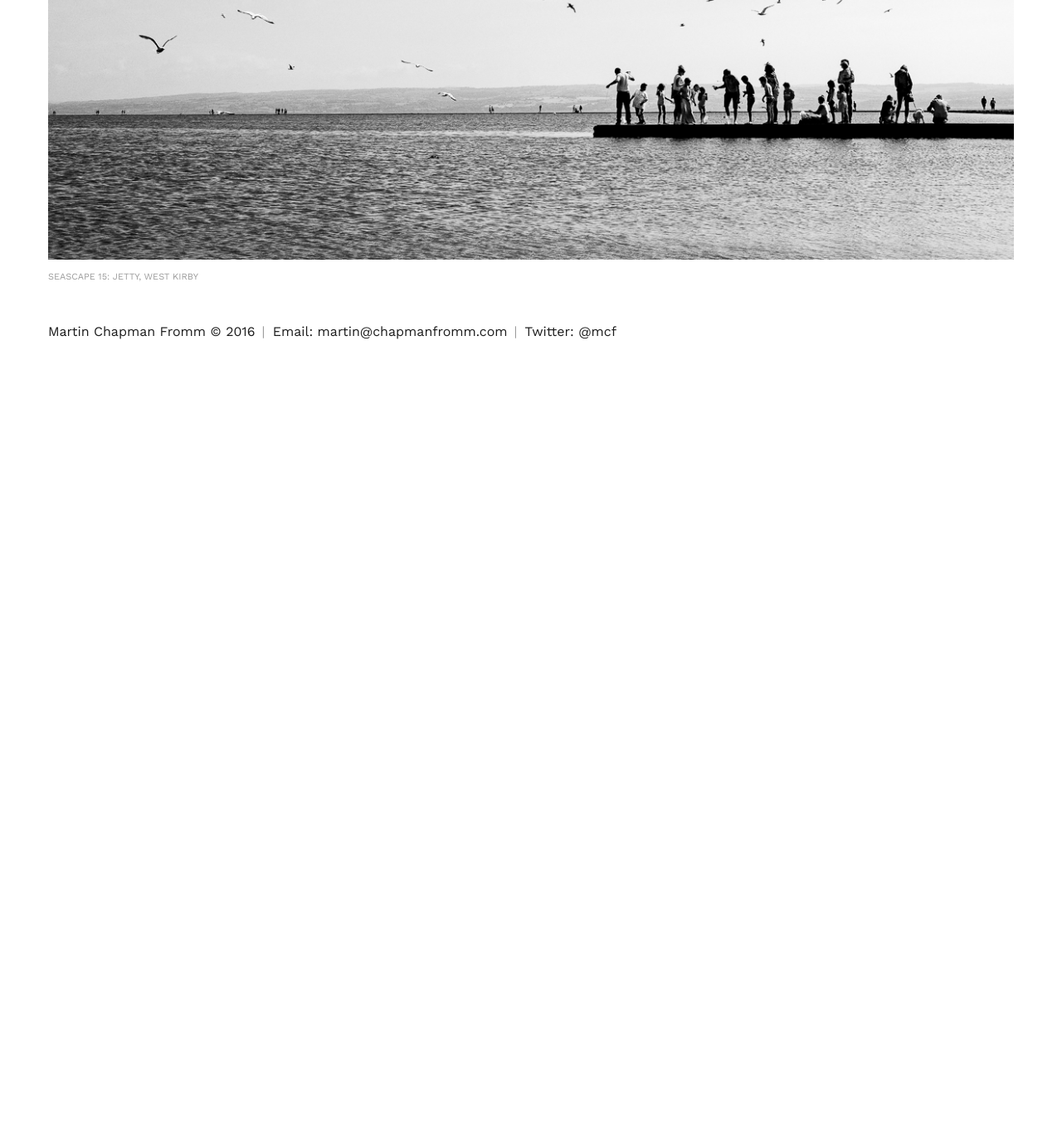
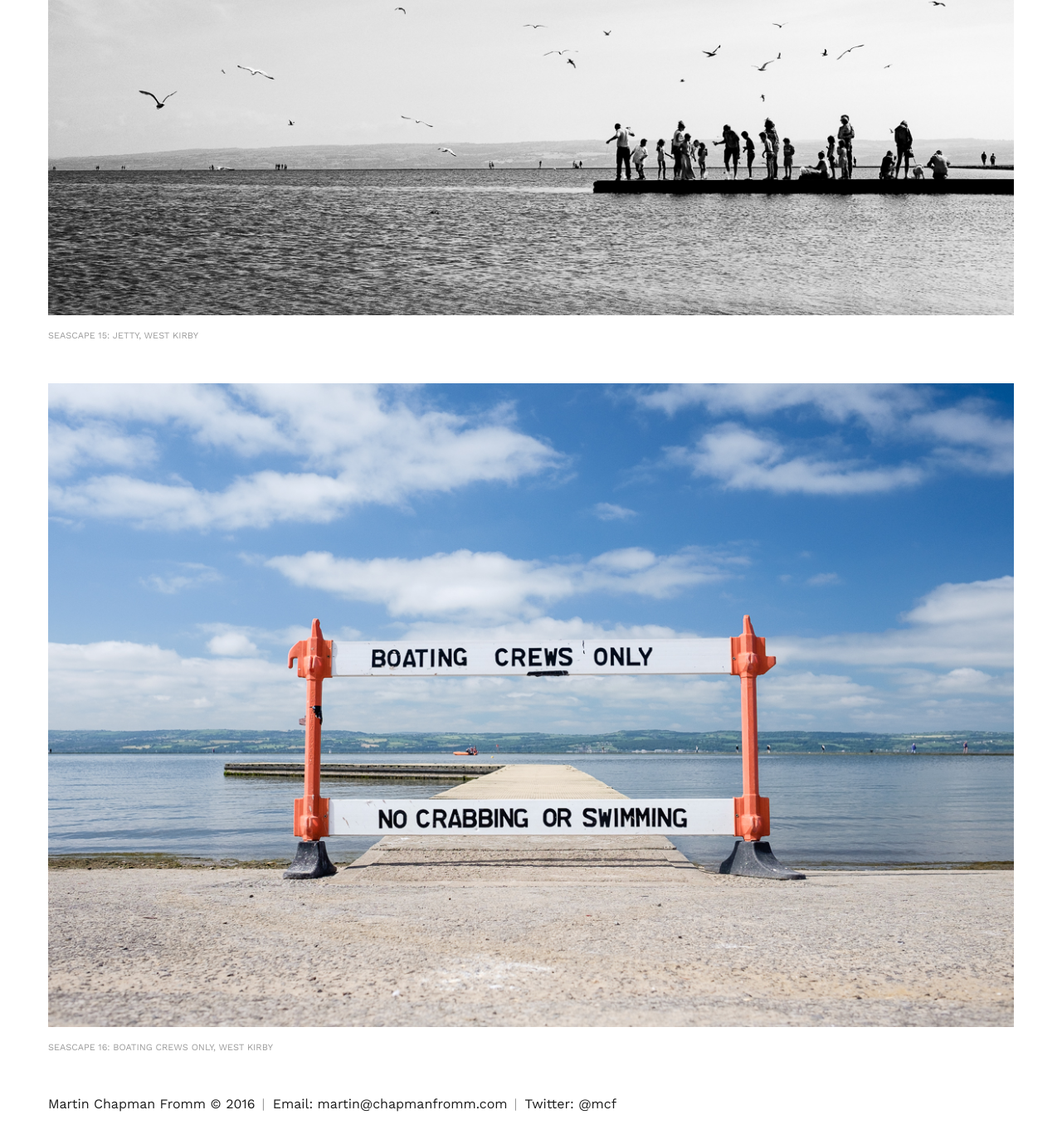
Before and after one commit to martincf/chapmanfromm, a Jekyll site: the page built from Seascape.md, in a window 1280 px wide and 1400 px high, scrolled down 9455 px. Shown: the top 1379 px of the window at 83% size. Built offline with Jekyll 4.4.1, drawn with Linux system fonts in a browser that asks for light colours; before the commit the page ends 9922 px from its top, so only the background shows below that.

Commit message:
New seascape image; added JQuery link.

```diff
--- a/_data/images.yml
+++ b/_data/images.yml
@@ -7,12 +7,12 @@
 - src: seascape14.jpg
   alt: "Seascape 14: Marine Water, West Kirby"
   category: seascape
-  home: 0
+  home: 1
   aspect: landscape
 - src: seascape01.jpg
   alt: "Seascape 01: Marine Walk, West Kirby"
   category: seascape
-  home: 1
+  home: 0
   aspect: landscape
 - src: seascape09.jpg
   alt: "Seascape 09: Perch Rock Lighthouse, New Brighton"
@@ -73,6 +73,11 @@
   category: seascape
   home: 0
   aspect: landscape
+- src: seascape16.jpg
+  alt: "Seascape 16: Boating Crews Only, West Kirby"
+  category: seascape
+  home: 1
+  aspect: landscape
 
 # STREETSCAPE
 - src: streetscape01.jpg
@@ -96,7 +101,7 @@
   home: 0
   aspect: landscape
 - src: streetscape05.jpg
-  alt: "Streetscape 05: The Watcher, Liverpool"
+  alt: "Streetscape 05: The Watchers, Liverpool"
   category: streetscape
   home: 0
   aspect: portrait
--- a/_sass/_fonts.scss
+++ b/_sass/_fonts.scss
@@ -1 +1,2 @@
 $bodyfont: "Work Sans";
+$lh: 1.4;
--- a/_sass/_theme.scss
+++ b/_sass/_theme.scss
@@ -1,7 +1,9 @@
 body {
   font-family: $bodyfont, Helvetica, sans-serif;
+  line-height: $lh;
   color: $brandcolor01;
   background-color: white;
+
 }
 h1, h2 {
   font-size: 22px;
```
Also changed, not shown: _includes/head.html (+7 -0 lines), assets/images/seascape16.jpg (added), 9 other files.
